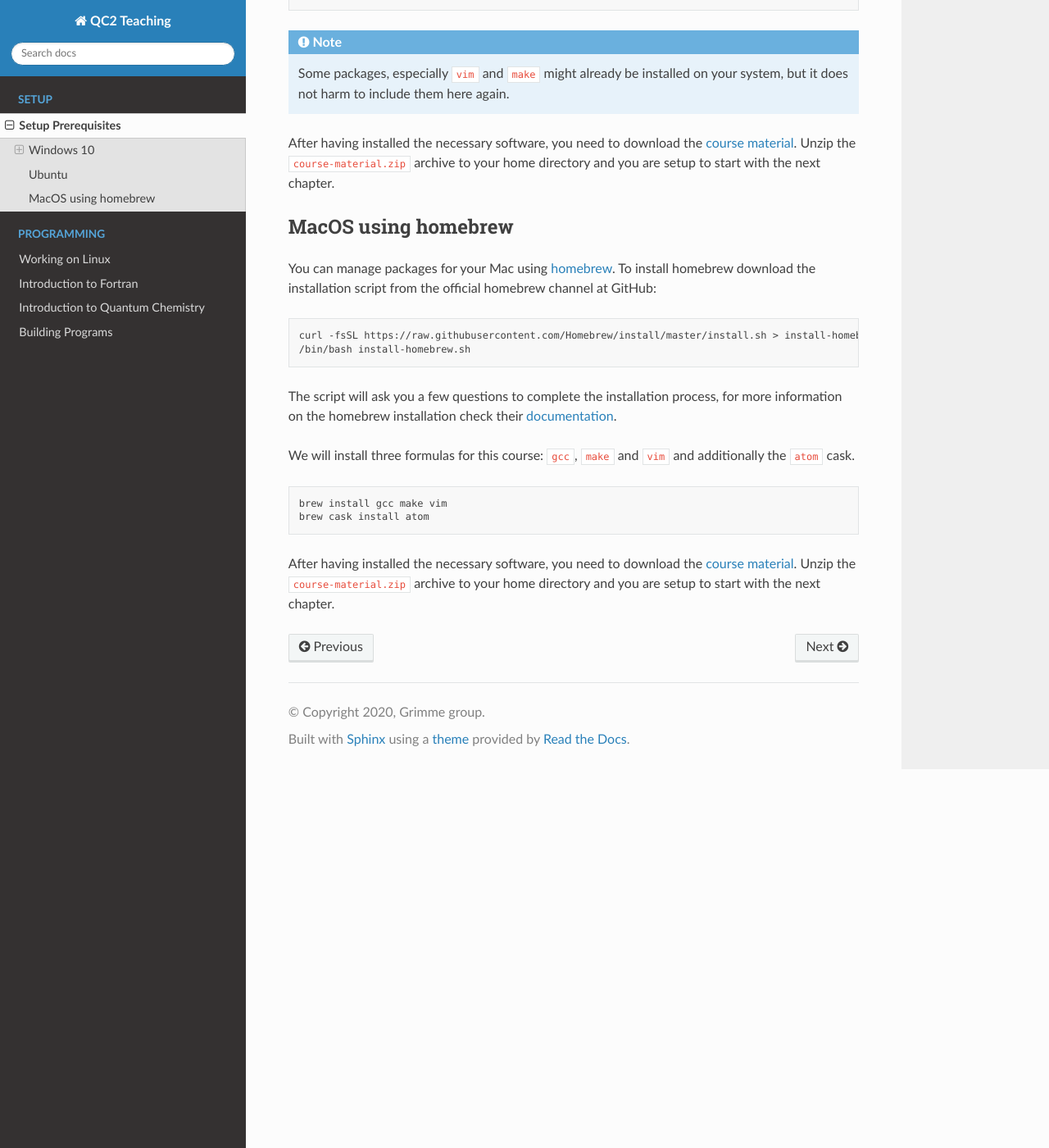
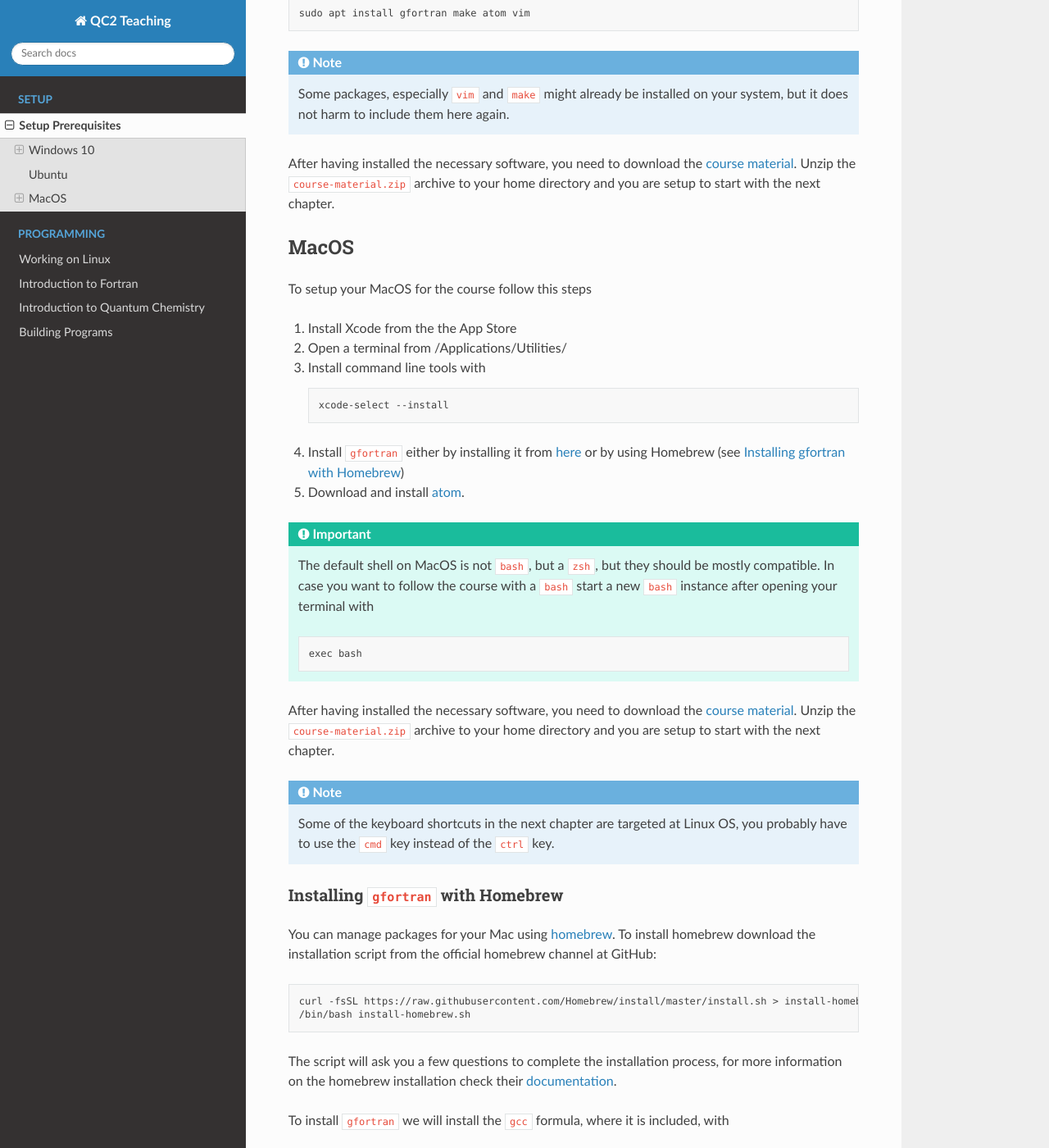
Before and after one commit to grimme-lab/qc2-teaching, a Sphinx documentation site: the page built from doc/install.rst, in a window 1280 px wide and 1400 px high, scrolled down 3407 px. Shown: the whole window at 82% size. Built offline with Sphinx 7.4.7 and the Read the Docs theme 2.0.0, drawn with Linux system fonts in a browser that asks for light colours; some of the changed text lies outside the part shown.

Commit message:
Update installation guide for MacOS to work without brew
Co-authored-by: Marc de Wergifosse <56387143+mdewergi@users.noreply.github.com>

```diff
--- a/doc/install.rst
+++ b/doc/install.rst
@@ -117,8 +117,48 @@ you are setup to start with the next chapter.
 
 .. _course material: https://github.com/grimme-lab/qc2-teaching/releases/latest
 
-MacOS using homebrew
---------------------
+MacOS
+-----
+
+To setup your MacOS for the course follow this steps
+
+1. Install Xcode from the the App Store
+2. Open a terminal from /Applications/Utilities/
+3. Install command line tools with
+
+   .. code-block:: none
+
+      xcode-select --install
+
+4. Install ``gfortran`` either by installing it from `here <https://gcc.gnu.org/wiki/GFortranBinariesMacOS>`_
+   or by using Homebrew (see :ref:`gfortran from homebrew`)
+5. Download and install `atom <https://atom.io/>`_.
+
+.. important::
+
+   The default shell on MacOS is not ``bash``, but a ``zsh``, but they should
+   be mostly compatible. In case you want to follow the course with a ``bash``
+   start a new ``bash`` instance after opening your terminal with
+
+   .. code-block:: none
+
+      exec bash
+
+After having installed the necessary software, you need to download the
+`course material`_.
+Unzip the ``course-material.zip`` archive to your home directory and
+you are setup to start with the next chapter.
+
+.. note::
+
+   Some of the keyboard shortcuts in the next chapter are targeted at
+   Linux OS, you probably have to use the ``cmd`` key instead of the
+   ``ctrl`` key.
+
+.. _gfortran from homebrew:
+
+Installing ``gfortran`` with Homebrew
+~~~~~~~~~~~~~~~~~~~~~~~~~~~~~~~~~~~~~
 
 You can manage packages for your Mac using `homebrew <https://brew.sh>`_.
 To install homebrew download the installation script from the official
@@ -133,15 +173,9 @@ The script will ask you a few questions to complete the installation process,
 for more information on the homebrew installation check their
 `documentation <https://docs.brew.sh/Installation>`_.
 
-We will install three formulas for this course: ``gcc``, ``make`` and ``vim``
-and additionally the ``atom`` cask.
+To install ``gfortran`` we will install the ``gcc`` formula, where it is
+included, with
 
 .. code-block:: bash
 
-   brew install gcc make vim
-   brew cask install atom
-
-After having installed the necessary software, you need to download the
-`course material`_.
-Unzip the ``course-material.zip`` archive to your home directory and
-you are setup to start with the next chapter.
+   brew install gcc
```
Also changed, not shown: doc/intro.rst (+9 -0 lines).
